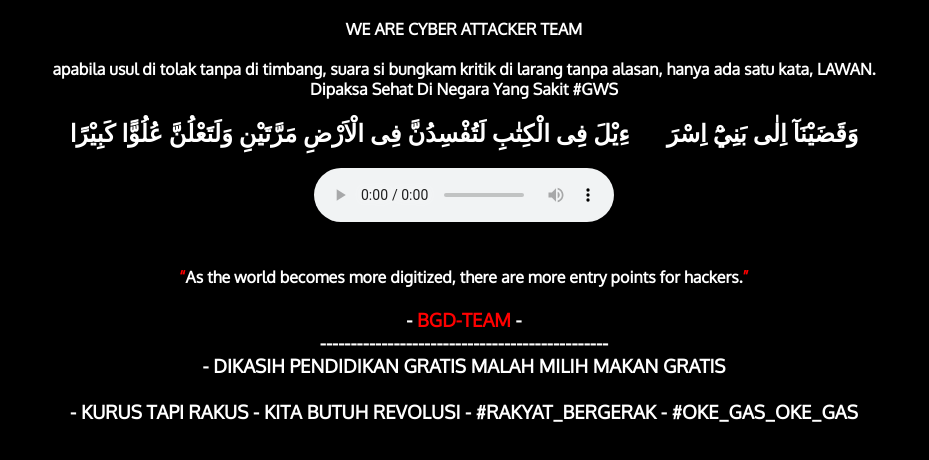
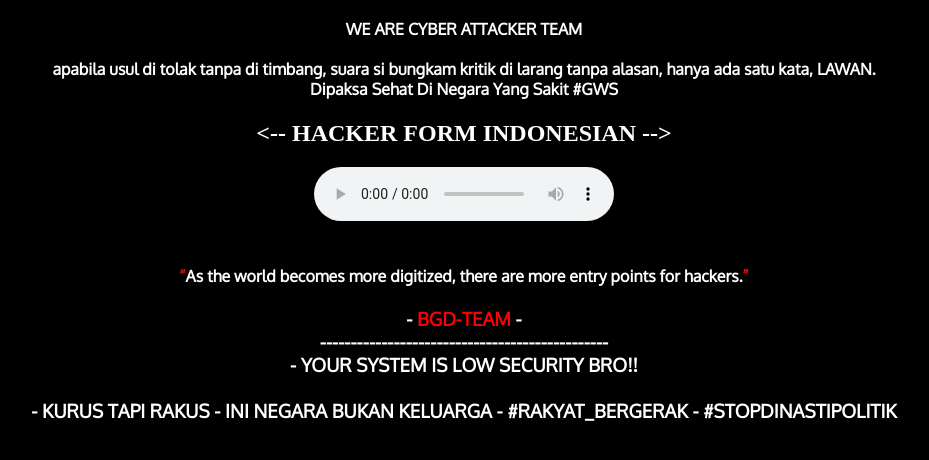
Before and after one commit to IchanZX1/NAKNI, a plain HTML site: page index.html in a window 1280 px wide. Shown: the part 270-730 px from the top of the page, without its empty margins (176-1105 px from the left). Drawn offline with Linux system fonts and the light colour scheme.

Commit message:
Update index.html

```diff
--- a/index.html
+++ b/index.html
@@ -41,15 +41,14 @@
       <img alt="#FUCKZIONIS" src="https://telegra.ph/file/94e0bb69988f7f8d1ebbf.jpg" width="250px">
       <h2>HACKED BY BDG_TEAM</h2>
       <h4> WE ARE CYBER ATTACKER TEAM <br><br>apabila usul di tolak tanpa di timbang, suara si bungkam kritik di larang tanpa alasan, hanya ada satu kata, LAWAN.<br>Dipaksa Sehat Di Negara Yang Sakit #GWS</ins><br></h4>
-      <h2> <a href="https://t.me/BlackDangerousTeam">وَقَضَيْنَآ اِلٰى بَنِيْٓ اِسْرَاۤءِيْلَ فِى الْكِتٰبِ لَتُفْسِدُنَّ
-          فِى الْاَرْضِ مَرَّتَيْنِ وَلَتَعْلُنَّ عُلُوًّا كَبِيْرًا<br></a></h2>
+      <h2> <a href="https://t.me/BlackDangerousTeam"><-- HACKER FORM INDONESIAN --><br></a></h2>
       <audio controls="controls" src="https://audio.jukehost.co.uk/bzqij4WSOv6d1uVYO9Zntm5uINiqGgGF"></audio>
       <h4><br>
         <font color="red">“</font>As the world becomes more digitized, there are more entry points for hackers.<font
           color="red">”</font>
       </h4>
-      <h3>- <font color="red">BGD-TEAM</font> -<br>-----------------------------------------------<br> - DIKASIH PENDIDIKAN GRATIS MALAH MILIH MAKAN GRATIS<br><br>
-        - KURUS TAPI RAKUS - KITA BUTUH REVOLUSI - #RAKYAT_BERGERAK - #OKE_GAS_OKE_GAS
+      <h3>- <font color="red">BGD-TEAM</font> -<br>-----------------------------------------------<br> - YOUR SYSTEM IS LOW SECURITY BRO!!<br><br>
+        - KURUS TAPI RAKUS - INI NEGARA BUKAN KELUARGA - #RAKYAT_BERGERAK - #STOPDINASTIPOLITIK
       </h3>
 </body>
 
```
